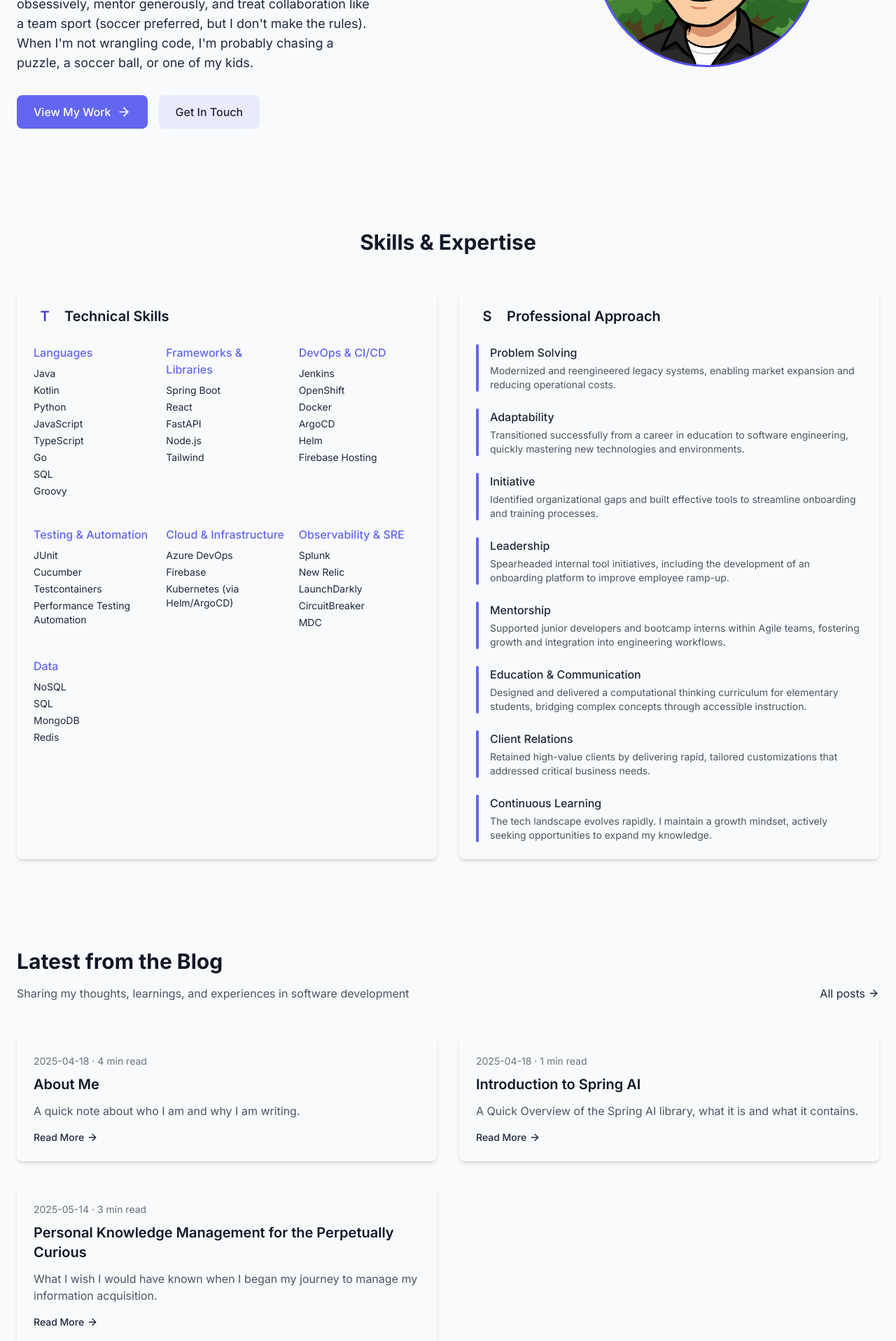
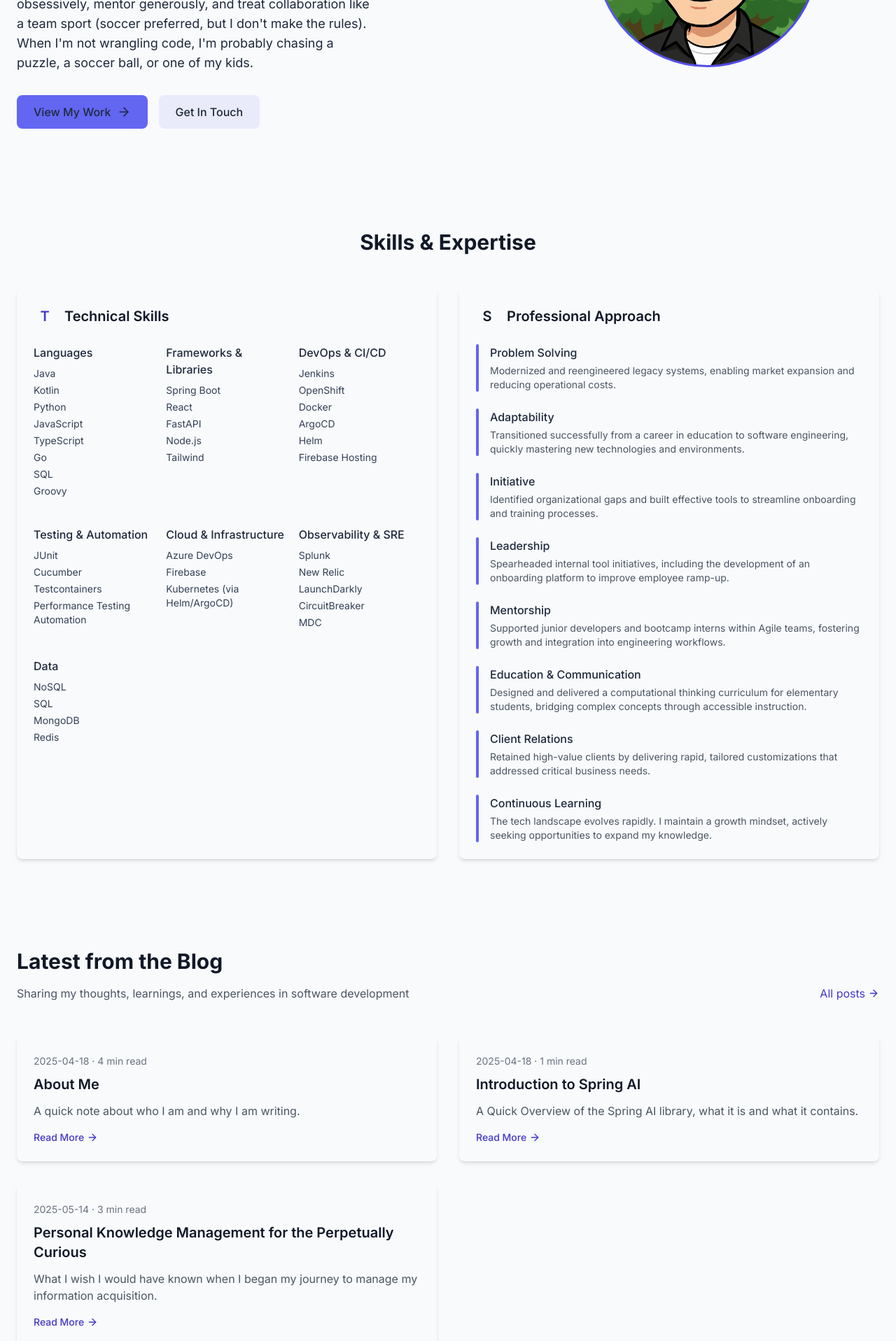
Before and after one commit to jkishbaugh/portfolio, a Next.js app: page / in a window 1280 px wide. Shown: the part 440-2357 px from the top of the page at 70% size. Built offline with nearby package versions, Linux system fonts and the light colour scheme.

Commit message:
update stylings

```diff
--- a/app/components/BlogPostsSection.tsx
+++ b/app/components/BlogPostsSection.tsx
@@ -31,7 +31,7 @@ export default function BlogPostsSection({ blogPosts }: { blogPosts: BlogPost[]
           </div>
           <Link
             href="/blog"
-            className="text-link dark:text-base-dark hover:underline flex items-center"
+            className="text-text-link dark:text-text-base-dark hover:underline flex items-center"
           >
             All posts <ArrowRight className="ml-1 h-4 w-4" />
           </Link>
@@ -57,7 +57,7 @@ export default function BlogPostsSection({ blogPosts }: { blogPosts: BlogPost[]
               <p className="text-gray-600 dark:text-gray-400 mb-4">{post.summary}</p>
               <Link
                 href={`/blog/${post.slug}`}
-                className="text-link dark:text-base-dark hover:underline flex items-center text-sm font-medium"
+                className="text-text-link dark:text-text-link-dark hover:underline flex items-center text-sm font-medium"
               >
                 Read More <ArrowRight className="ml-1 h-4 w-4" />
               </Link>
--- a/app/components/ContactCTA.tsx
+++ b/app/components/ContactCTA.tsx
@@ -13,7 +13,7 @@ export default function ContactCTA() {
             whileInView={{ opacity: 1 }}
             transition={{ duration: 0.6 }}
             viewport={{ once: true, margin: "-50px" }}
-            className="bg-gradient-to-r from-accent to-primary-hover dark:from-primary-dark dark:to-dark-primary-hover rounded-xl p-8 md:p-12 text-center text-white"
+            className="bg-gradient-to-r from-accent to-primary-hover dark:from-primary-dark dark:to-primary-hover-dark rounded-xl p-8 md:p-12 text-center text-white"
           >
             <h2 className="text-3xl font-bold mb-4">
               Let&apos;s Work Together
@@ -30,7 +30,7 @@ export default function ContactCTA() {
             >
               <Link
                 href="/contact"
-                className="px-8 py-3 bg-bg-subtle text-text-link dark:bg-bg-surface-dark dark:text-base-dark rounded-lg font-medium hover:bg-subtle dark:hover:bg-surface-dark transition"
+                className="px-8 py-3 bg-bg-subtle text-text-link dark:bg-bg-surface-dark dark:text-text-base-dark rounded-lg font-medium hover:bg-subtle dark:hover:bg-surface-dark transition"
               >
                 Get in Touch
               </Link>
--- a/app/components/HeroSection.tsx
+++ b/app/components/HeroSection.tsx
@@ -17,10 +17,10 @@ export default function HeroSection() {
                   Justin
                 </span>
               </h1>
-              <h2 className="text-2xl md:text-3xl text-muted dark:text-primary mb-6">
+              <h2 className="text-2xl md:text-3xl text-muted dark:text-text-muted-dark mb-6">
                 Software Engineer
               </h2>
-              <p className="text-lg text-muted dark:text-base-dark mb-8 max-w-lg">
+              <p className="text-lg text-base dark:text-text-base-dark mb-8 max-w-lg">
                 I&apos;m a curious human who accidentally turned problem solving
                 into a career. I believe in building things—and people—with
                 care, clarity, and just enough pragmatism to actually get things
@@ -36,7 +36,7 @@ export default function HeroSection() {
               <div className="flex flex-wrap gap-4">
                 <Link
                   href="https://github.com/jkishbaugh"
-                  className="inline-flex items-center px-6 py-3 bg-primary dark:bg-primary-dark dark:hover:bg-primary-hover-dark text-white rounded-lg font-medium hover:bg-primary-hover transition hover:scale-105 active:scale-95"
+                  className="inline-flex items-center px-6 py-3 bg-primary dark:bg-primary-dark dark:hover:bg-primary-hover-dark text-text-base dark:text-text-base-dark rounded-lg font-medium hover:bg-primary-hover dark:hover:bg-primary-hover-dark transition hover:scale-105 active:scale-95"
                 >
                   View My Work <ArrowRight className="ml-2 h-5 w-5" />
                 </Link>
--- a/app/components/SkillsSection.tsx
+++ b/app/components/SkillsSection.tsx
@@ -42,10 +42,10 @@ export default function SkillsSection() {
                       { name: "Data", items: ["NoSQL", "SQL", "MongoDB", "Redis"] }
                     ].map((category) => (
                       <div key={category.name} className="mb-6">
-                        <h4 className="font-medium text-primary dark:text-base-dark mb-2">{category.name}</h4>
+                        <h4 className="font-medium text-text-base dark:text-text-base-dark mb-2">{category.name}</h4>
                         <ul className="space-y-1">
                           {category.items.map(item => (
-                            <li key={item} className="text-muted dark:text-muted-dark text-sm">
+                            <li key={item} className="text-text-muted dark:text-text-muted-dark text-sm">
                               {item}
                             </li>
                           ))}
@@ -65,7 +65,7 @@ export default function SkillsSection() {
                 >
                   <h3 className="text-xl font-semibold text-gray-900 dark:text-white mb-6 flex items-center">
                     <span className="w-8 h-8 bg-subtle dark:bg-surface-dark rounded-full flex items-center justify-center mr-3">
-                      <span className="text-link dark:text-base-dark">S</span>
+                      <span className="text-link dark:text-text-base-dark">S</span>
                     </span>
                     Professional Approach
                   </h3>
@@ -108,7 +108,7 @@ export default function SkillsSection() {
                           <div className="w-1 bg-accent dark:bg-primary-dark h-full rounded"></div>
                         </div>
                         <div>
-                          <h4 className="font-medium text-gray-800 dark:text-gray-200 mb-1">{skill.title}</h4>
+                          <h4 className="font-medium text-text-base dark:text-text-base-dark mb-1">{skill.title}</h4>
                           <p className="text-gray-600 dark:text-gray-400 text-sm">{skill.description}</p>
                         </div>
                       </div>
```
